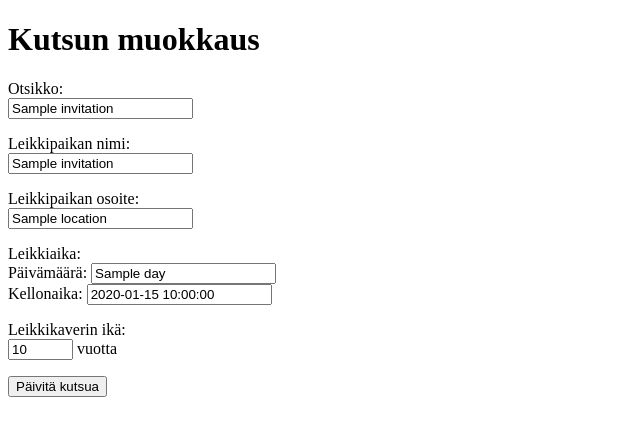
After one commit to adii323/lastenleikkitreffit, a Flask app: template templates/edit_invitation.html in a window 1280 px wide. The commit adds this page. Shown: the top 436 px of the page, without its empty margins (0-640 px from the left). Run offline with Flask 3, Linux system fonts and the light colour scheme; the template is opened without the code that fills it: most values are stand-ins (such as "Sample title", 1, 10 or a date in 2020).

Commit message:
Add edit invitation feature

```diff
--- a/app.py
+++ b/app.py
@@ -37,6 +37,25 @@ def create_invitation():
     invitations.add_invitation(title, name, location, day, time, age, user_id)
 
     return redirect("/")
+
+@app.route("/edit_invitation/<int:invitation_id>")
+def edit_invitation(invitation_id):
+    invitation = invitations.get_invitation(invitation_id)
+    return render_template("edit_invitation.html", invitation=invitation)
+
+@app.route("/update_invitation", methods=["POST"])
+def update_invitation():
+    invitation_id = request.form["invitation_id"]
+    title = request.form["title"]
+    name = request.form["name"]
+    location = request.form["location"]
+    day = request.form["day"]
+    time = request.form["time"]
+    age = request.form["age"]
+
+    invitations.update_invitation(invitation_id, title, name, location, day, time, age)
+
+    return redirect("/invitation/" + str(invitation_id))
 
 @app.route("/register")
 def register():
--- /dev/null
+++ b/templates/edit_invitation.html
@@ -0,0 +1,37 @@
+<!DOCTYPE html>
+<html>
+
+<head>
+  <title>Kutsun muokkaus</title>
+</head>
+
+<body>
+  <h1>Kutsun muokkaus</h1>
+  <form action="/update_invitation" method="post">
+    <p>
+      Otsikko: <br />
+      <input type="text" name="title" value="{{ invitation.title }}"/>
+    </p>
+    <p>
+      Leikkipaikan nimi: <br />
+      <input type="text" name="name" value="{{ invitation.name }}"/>
+    </p>
+    <p>
+      Leikkipaikan osoite: <br />
+      <input type="text" name="location" value="{{ invitation.location }}"/>
+    </p>
+    <p>
+      Leikkiaika: <br />
+      Päivämäärä: <input type="text" name="day" value="{{ invitation.day }}"/> <br />
+      Kellonaika: <input type="text" name="time" value="{{ invitation.time }}"/>
+    </p>
+    <p>
+      Leikkikaverin ikä: <br />
+      <input type="text" name="age" size="5" value="{{ invitation.age }}"/> vuotta
+    </p>
+    <input type="hidden" name="invitation_id" value="{{ invitation.id}}" />
+    <input type="submit" value="Päivitä kutsua" />
+  </form>
+</body>
+
+</html>
```
Also changed, not shown: invitations.py (+15 -1 lines), templates/show_invitation.html (+12 -1 lines).
